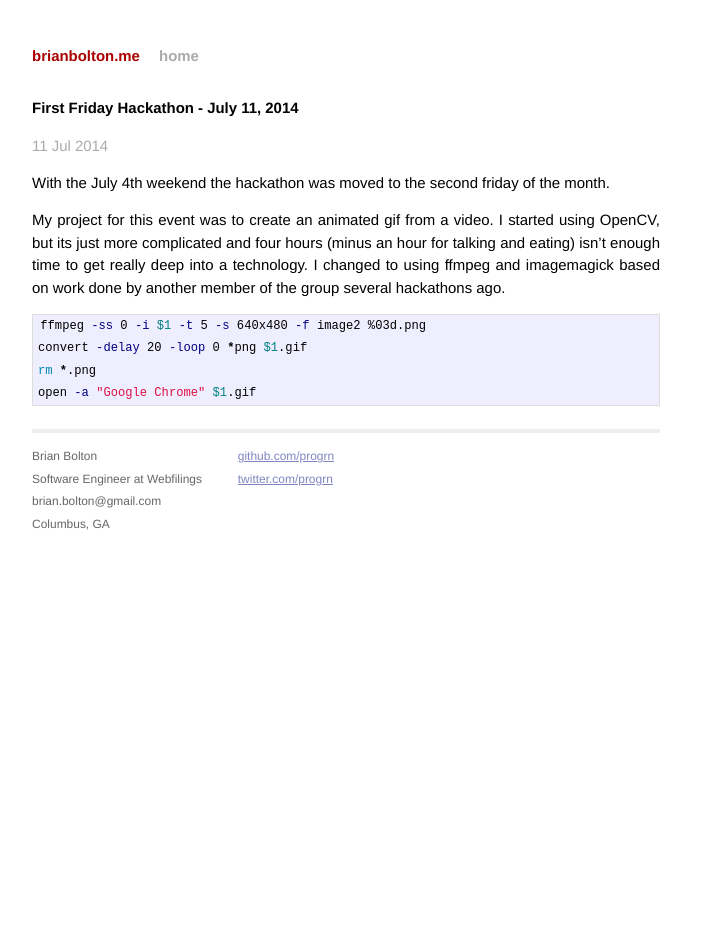
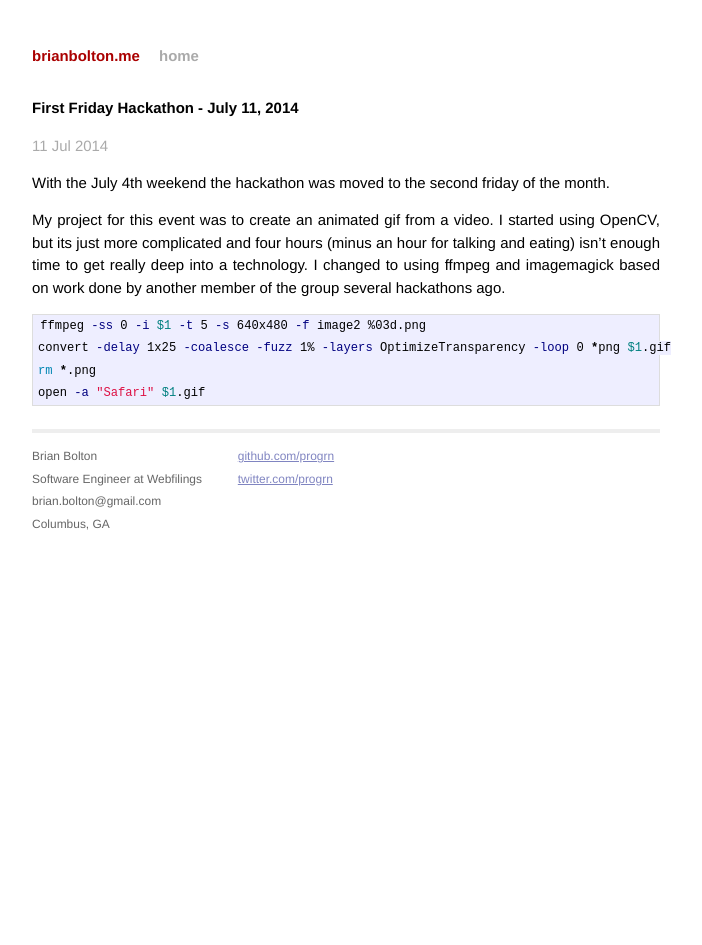
Before and after one commit to bboltn/bboltn.github.io, a Jekyll site: the page built from _posts/2014-07-11-First-Friday-Hackathon.markdown, in a window 1280 px wide. Shown: the whole page, without its empty margins (294-996 px from the left). Built offline with Jekyll 4.4.1, drawn with Linux system fonts in a browser that asks for light colours; nearby versions of some CDN libraries; Markdown is read by kramdown in place of the engine named in the settings.

Commit message:
updated code

```diff
--- a/_posts/2014-07-11-First-Friday-Hackathon.markdown
+++ b/_posts/2014-07-11-First-Friday-Hackathon.markdown
@@ -13,7 +13,7 @@ done by another member of the group several hackathons ago.
 
 {% highlight bash %}
 ffmpeg -ss 0 -i $1 -t 5 -s 640x480 -f image2 %03d.png
-convert -delay 20 -loop 0 *png $1.gif
+convert -delay 1x25 -coalesce -fuzz 1% -layers OptimizeTransparency -loop 0 *png $1.gif
 rm *.png
-open -a "Google Chrome" $1.gif
+open -a "Safari" $1.gif
 {% endhighlight %}
```
